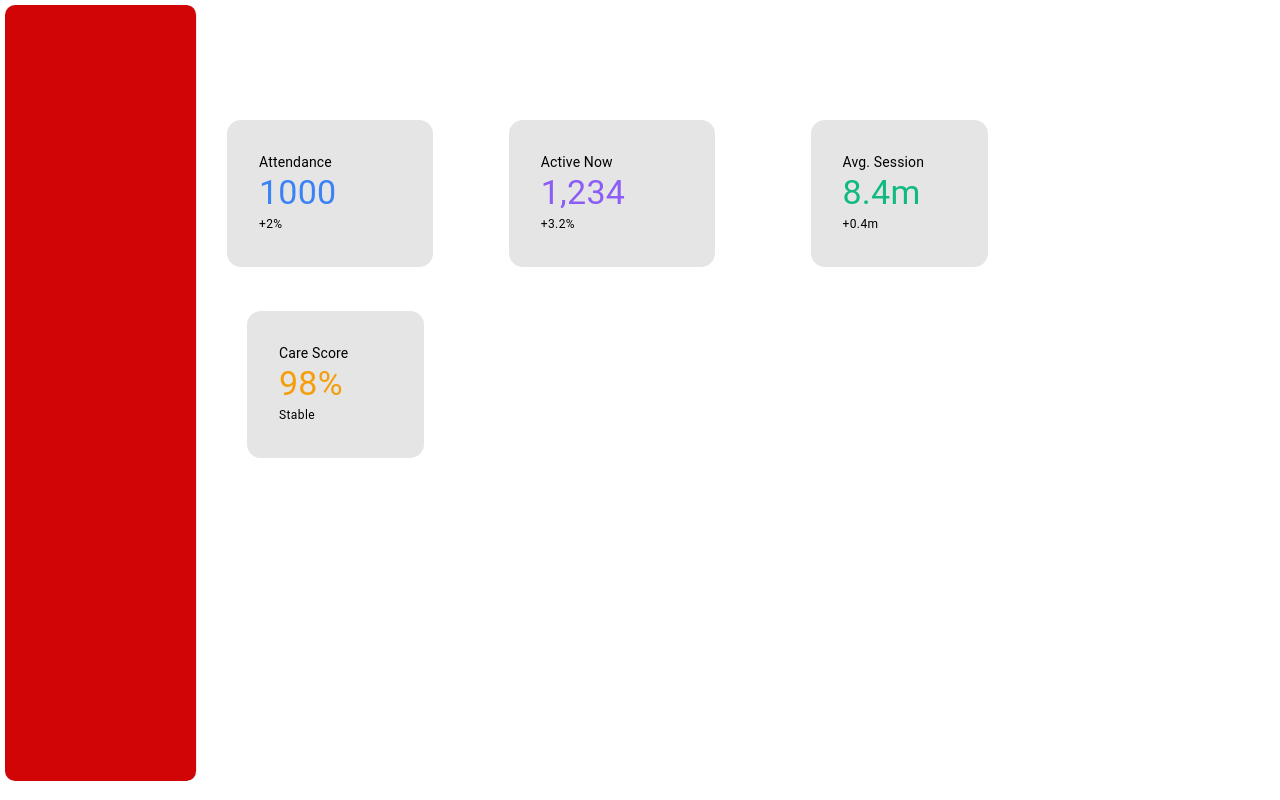
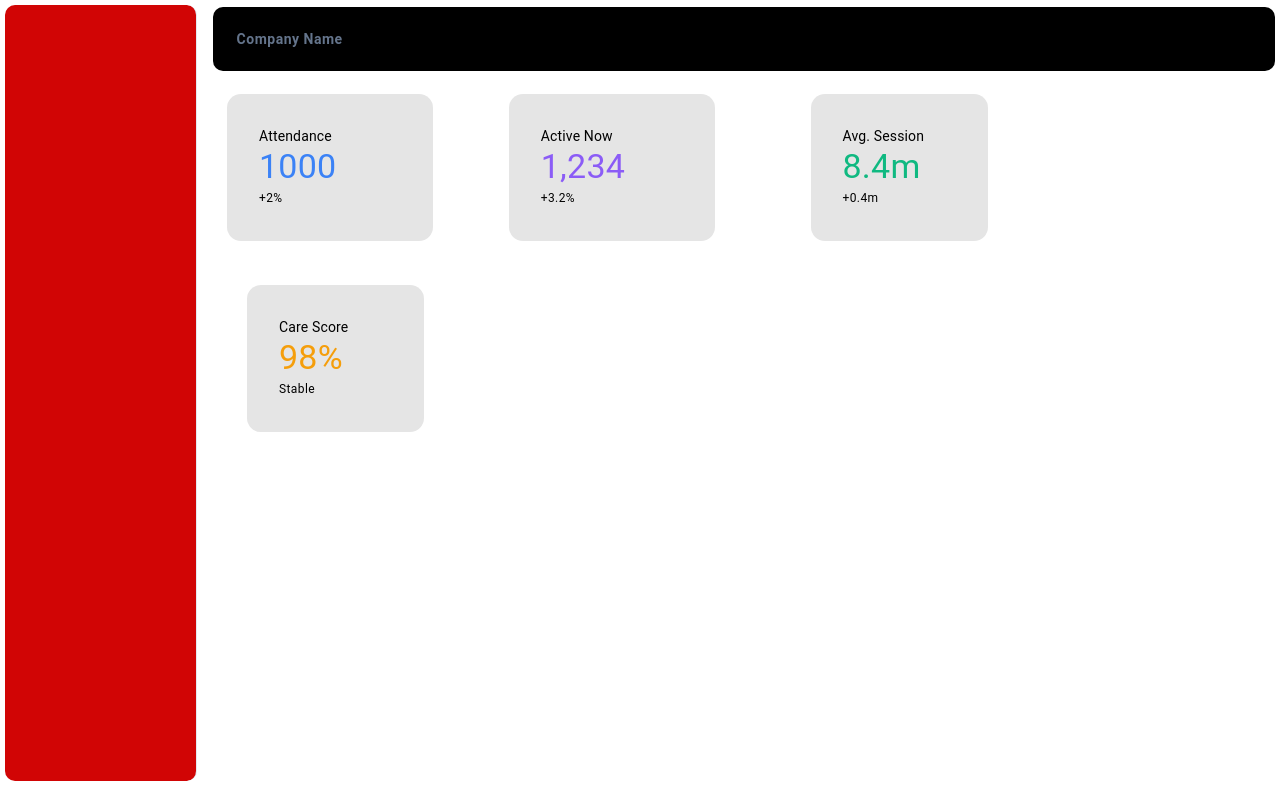
Before and after one commit to isru24/StaffSync-Front, a React (Vite) app in the folder staffsync-front/: page /Dashboard in a window 1280 px wide. Built offline with nearby package versions, Linux system fonts and the light colour scheme.

Commit message:
modified:   staffsync-front/src/screens/Navbar.jsx

```diff
--- a/staffsync-front/src/screens/Navbar.jsx
+++ b/staffsync-front/src/screens/Navbar.jsx
@@ -1,18 +1,37 @@
 import { Link } from "react-router-dom";
 import Login from "./login";
+import { AppBar,Toolbar,Typography } from "@mui/material";
+
+const drawerWidth = 280;
 
 function Navbar() {
     return (
-        <nav>
-            <div style={navstyle}>
-                <Link to="/Login">
-                Login</Link>
-            </div>
-        </nav>
+        <AppBar position="fixed"
+            elevation={0}
+            sx={{
+                width: '83%',
+                bgcolor: 'rgba(255, 255, 255, 0.8)',
+                marginTop:"7px",
+                marginRight:'5px',
+                backdropFilter: 'blur(8px)',
+                borderRadius:'10px',
+                backgroundColor:"black",
+                color: '#0f172a',
+                zIndex: (theme) => theme.zIndex.drawer + 1,
+            }}>
+            <Toolbar>
+                <Typography variant="body2" sx={{ fontWeight: 600, color: '#64748b', letterSpacing: '0.5px' }}>
+                    Company Name
+                </Typography>
+            </Toolbar>
+        </AppBar>
     )
 }
 
 const navstyle = {
-    backgroudColor:"pink"
+    backgroundColor: "pink",
+    width: "100%",
+    boxSizing: "border-box",
+    marginLeft: "20px"
 }
 export default Navbar;
```
